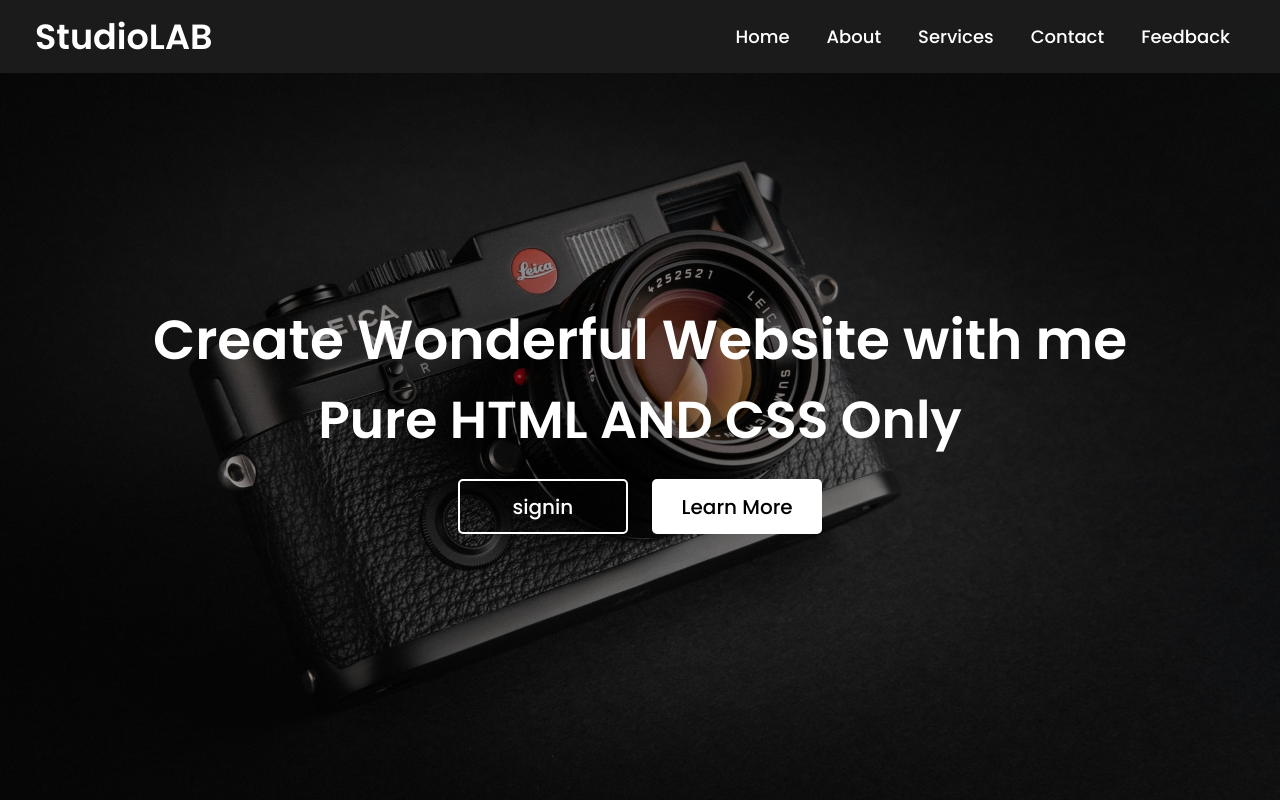
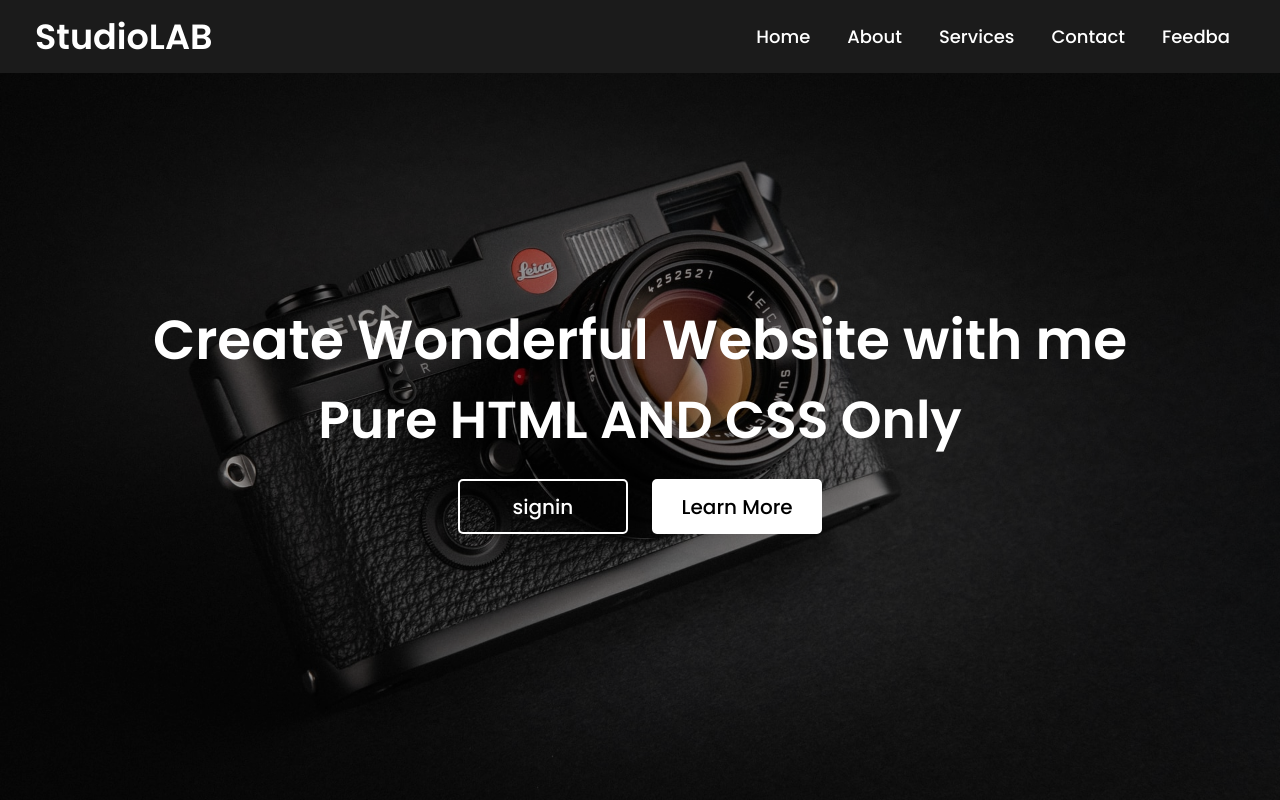
Before and after one commit to BalamuruganKubenthiran/studiopro, a plain HTML site: page index.html in a window 1280 px wide. Drawn offline with Linux system fonts and the light colour scheme.

```diff
--- a/index.html
+++ b/index.html
@@ -19,7 +19,7 @@
           <li><a href="#">About</a></li>
           <li><a href="#">Services</a></li>
           <li><a href="#">Contact</a></li>
-          <li><a href="#">Feedback</a></li>
+          <li><a href="#">Feedba</a></li>
         </ul>
       </div>
     </nav>
```
